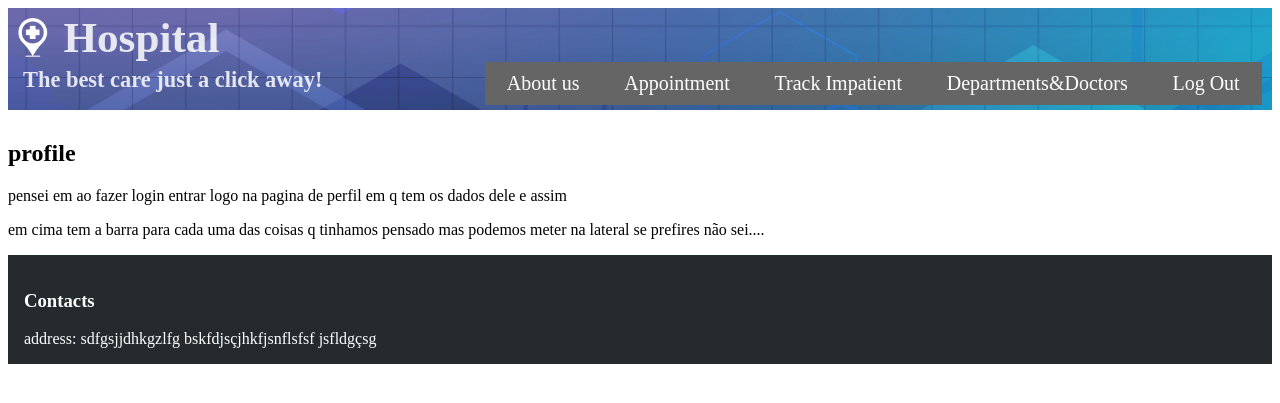
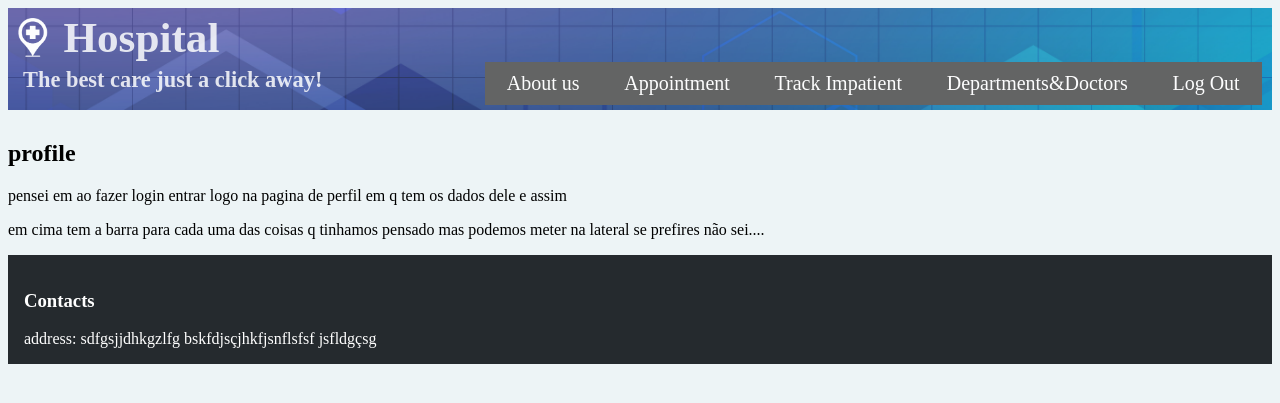
Before and after one commit to AMfeta99/FEUP-ESIN, a PHP site: page /index_f_login.html in a window 1280 px wide. Shown: the top 403 px of the page. Run offline with PHP 8.4, Linux system fonts and the light colour scheme.

Commit message:
Update style.css

```diff
--- a/style.css
+++ b/style.css
@@ -13,6 +13,9 @@ body > header {
     margin-top: 0%;
     margin-bottom: 30px;
     padding-top: 5px;
+}
+body {
+  background-color: rgba(197, 220, 228, 0.301);
 }
 
 /* Elementos do header */
```
